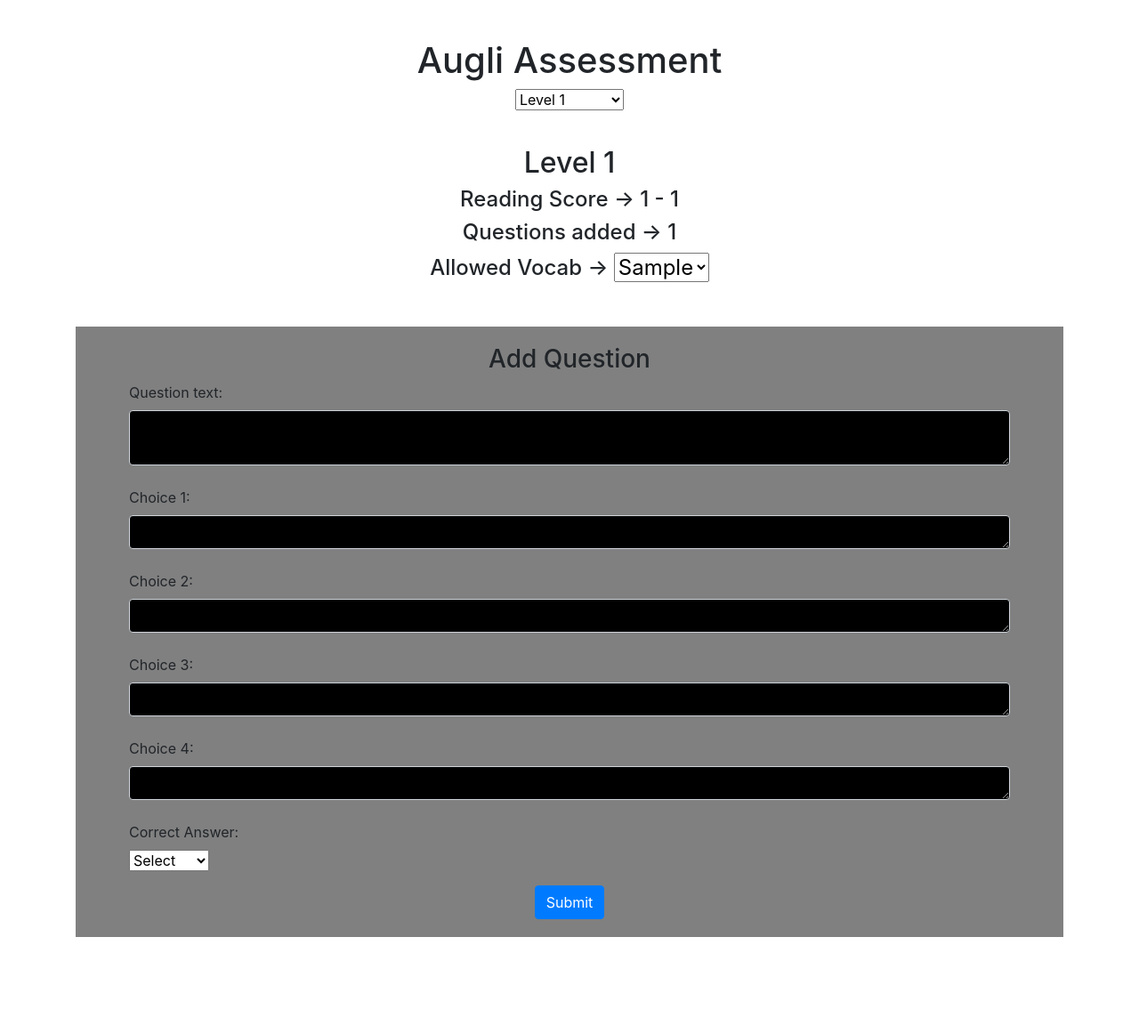
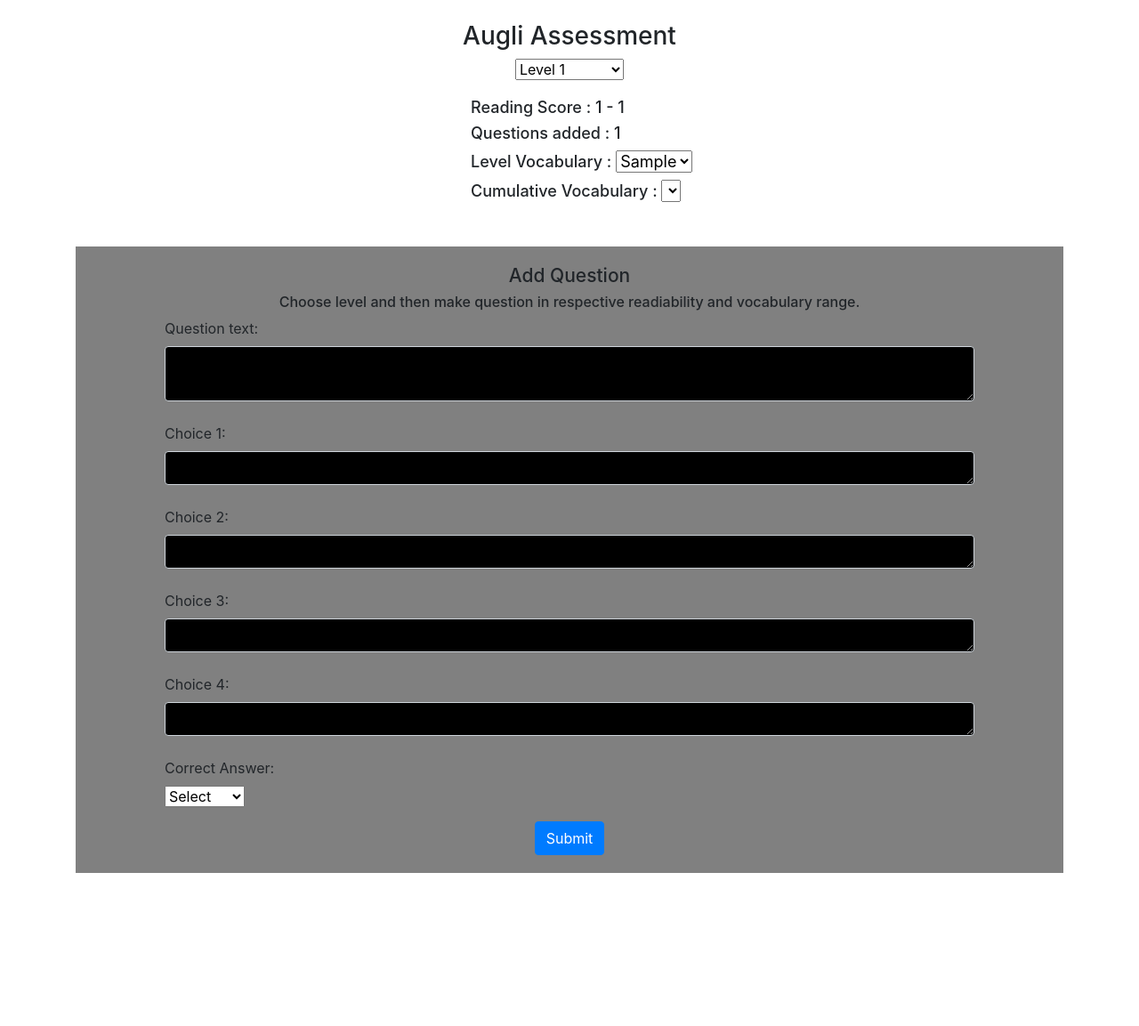
Before and after one commit to kamalkashyap13/authoring_tool, a Django app: page /questions/ in a window 1280 px wide. Shown: the part 56-1209 px from the top of the page at 89% size. After the commit the page ends 1037 px from the top, so only its background shows below. Run offline with Django 3.2, Linux system fonts and the light colour scheme; tables that the repository leaves empty hold one stand-in row (values such as "Sample post"); lists and menus that the app fills with data are empty; some libraries are stand-ins or nearby versions.

Commit message:
added nltk

```diff
--- a/questions/templates/questions/index.html
+++ b/questions/templates/questions/index.html
@@ -5,33 +5,41 @@
   <title>Augli -  Assessment</title>
   <meta charset="utf-8">
   <meta name="viewport" content="width=device-width, initial-scale=1">
+    <script src="https://code.jquery.com/jquery-3.2.1.min.js"></script>
   <link rel="stylesheet" href="https://maxcdn.bootstrapcdn.com/bootstrap/4.0.0/css/bootstrap.min.css" integrity="sha384-Gn5384xqQ1aoWXA+058RXPxPg6fy4IWvTNh0E263XmFcJlSAwiGgFAW/dAiS6JXm" crossorigin="anonymous">
   <script src="https://maxcdn.bootstrapcdn.com/bootstrap/4.0.0/js/bootstrap.min.js" integrity="sha384-JZR6Spejh4U02d8jOt6vLEHfe/JQGiRRSQQxSfFWpi1MquVdAyjUar5+76PVCmYl" crossorigin="anonymous"></script>
-  <script src="https://code.jquery.com/jquery-3.2.1.min.js"></script>
+
 
   <script src="https://cdnjs.cloudflare.com/ajax/libs/popper.js/1.12.9/umd/popper.min.js" integrity="sha384-ApNbgh9B+Y1QKtv3Rn7W3mgPxhU9K/ScQsAP7hUibX39j7fakFPskvXusvfa0b4Q" crossorigin="anonymous"></script>
 <style>
 .body-class{
-  margin-top: 100px;
+  margin-top: 80px;
   text-align: center;
 }
 .level_div{
-  margin-top: 40px;
+  margin-top: 20px;
 
 }
-#vocab-sele{
+.level_t_align{
+  margin-left: 40%;
+}
+.level_div_part{
+  text-align: justify;
+
+}
+/* #vocab-sele{
   font-size: 21px;
-}
+} */
 .ques-add{
   background-color: gray;
-  padding: 20px 60px;
+  padding: 20px 100px;
   margin-bottom: 100px;
   margin-top: 50px;
 
 }
 .label{
-  padding-top: 10px;
-  margin-top: 20px;
+
+  margin-top: 10px;
 }
 .form-control{
   background: black;
@@ -58,6 +66,20 @@
 .question-edit-text:hover {
   background-color: white;
   color: gray;
+}
+</style>
+<style>
+h1{
+  font-size: 28px;
+}
+h2{
+  font-size: 24px;
+}
+h3, p {
+  font-size: 21px;
+}
+h4  {
+  font-size: 18px;
 }
 </style>
 </head>
@@ -94,16 +116,17 @@
         <option value="option14">All Questions</option> -->
       </select>
       <div class="level_div">
-        <h2 id="level_t">Level 1 </h2>
-        <h4>Reading Score ->
+        <!-- <h2 id="level_t">Level 1 </h2> -->
+        <div class="level_t_align">
+        <h4 class="level_div_part">Reading Score :
             <span id="level_read_range"></span>
         </h4>
 
-        <h4>Questions added ->
+        <h4 class="level_div_part">Questions added :
             <span id="level_question_added">  </span>
         </h4>
 
-        <h4>Allowed Vocab ->
+        <h4 class="level_div_part">Level Vocabulary :
             <span>
                 <select id="allow-vocab">
                   <!-- <option value="option1">2018</option> -->
@@ -111,10 +134,20 @@
 
             </span>
         </h4>
+        <h4 class="level_div_part">Cumulative Vocabulary :
+            <span>
+                <select id="Cumulative-allow-vocab">
+                  <!-- <option value="option1">2018</option> -->
+                </select>
+
+            </span>
+        </h4>
+      </div>
 
       </div>
       <div class="ques-add">
           <h3> Add Question </h3>
+          <h6> Choose level and then make question in respective readiability and vocabulary range. </h6>
           <form class="form-align-left">
             <div class="form-group">
               <label for="question-text">Question text:</label>
@@ -273,6 +306,32 @@
 
       </div>
 
+
+      <!-- The Modal -->
+      <div class="modal fade" id="myModal">
+        <div class="modal-dialog modal-dialog-centered">
+          <div class="modal-content">
+
+            <!-- Modal Header -->
+            <div class="modal-header">
+              <h4 class="modal-title">Modal Heading</h4>
+              <button type="button" class="close" data-dismiss="modal">&times;</button>
+            </div>
+
+            <!-- Modal body -->
+            <div class="modal-body">
+              Modal body..
+            </div>
+
+            <!-- Modal footer -->
+            <div class="modal-footer">
+              <button type="button" class="btn btn-secondary" data-dismiss="modal">Close</button>
+            </div>
+
+          </div>
+        </div>
+      </div>
+
     </div>
 
     <script>
@@ -337,14 +396,16 @@
                 var option2 = $("#question-choice2").val()
                 var option3 =  $("#question-choice3").val()
                 var option4 = $("#question-choice4").val()
-                var option_choice = $("#option-sele").val()//
+                var option_choice = $("#option-sele").val().slice(6)
                 var question_level = $("#outer").val()
                 var level_no = selectedVal.slice(6)
 
-                clean = datacheck(question_txt, option1, option2, option3, option4, option_choice)
+                var clean = datacheck(question_txt, option1, option2, option3, option4, option_choice)
                 if (clean.length!=1){
-                  alert(clean)
-                  $("#question-text").css("background-color", "yellow");
+
+                  $("#"+clean[1]).css("background-color", "yellow");
+                  fill_modal_data("Add the mentioned data",clean[0])
+                  $("#myModal").modal()
                 }
                 else{
                     a = save_question(question_txt, option1, option2, option3, option4, option_choice, level_no);
@@ -378,7 +439,21 @@
                         option.text = option.value = vocav_this_level;
                         select.add(option, 0);
                     }
+                    //
+                    var inde = levels_keys.indexOf(selectedText)
+                     Cumulative_list = []
+                    for (var i=0; i < inde; ++i)  {
+                      Cumulative_list = Cumulative_list.concat(level_vocab_detail[levels_keys[i]])
 
+                    }
+                    var select = document.getElementById("Cumulative-allow-vocab");
+                    for(var i = 0; i < Cumulative_list.length; ++i) {
+                        var vocav_this_level = Cumulative_list[i]
+                        var option = document.createElement('option');
+                        option.text = option.value = vocav_this_level;
+                        select.add(option, 0);
+                    }
+                    //
                     var all_level_ques_no = level_ques_detail[selectedVal];
                     $("#level_question_added").text(all_level_ques_no);
                     //level_read_range
@@ -429,10 +504,15 @@
             contentType:false,
             processData: false,
     				success: function(response) {
-                score = response;
+
+                main = response.main;
+                body = response.body;
+                fill_modal_data(main,body)
+                $("#myModal").modal()
 
             },
     				error: function(xhr) {
+
             }
 
           });
@@ -453,27 +533,32 @@
              return "";
          }
 
+         function fill_modal_data(modaltitle,modalbody) {
+           $(".modal-title").text(modaltitle);
+           $(".modal-body").text(modalbody);
+
+         }
 
 
          function datacheck(question_txt, option1, option2, option3, option4, option_choice) {
            //question_txt = question_txt.trim()
            if (question_txt==""){
-             return "Add question"
+             return ["Add question","question-text"]
            }
            else if(option1=="") {
-               return " Add option 1"
+               return  ["Add option 1","question-choice1"]
            }
            else if(option2=="") {
-               return "Add option 2"
+               return ["Add option 2","question-choice2"]
            }
            else if(option3=="") {
-               return "Add option 3"
+               return ["Add option 3","question-choice3"]
            }
            else if(option4=="") {
-               return "Add option 4"
+               return ["Add option 4","question-choice4"]
            }
-           else if (option_choice ==="select") {
-               return "Provide Correct Answer"
+           else if (option_choice ==="") {
+               return ["Provide Correct Answer","option-sele"]
            }
 
              return "1"
--- a/questions/views.py
+++ b/questions/views.py
@@ -3,7 +3,7 @@ from django.template import loader
 from django.http import HttpResponse, JsonResponse
 from .models import Level, LevelWords, LevelQuestion
 from django.db.models import Q
-
+import nltk
 #import en_core_web_sm
 from textstat.textstat import textstat
 import datetime
@@ -36,7 +36,7 @@ def index(request):
         vocab_dict[level_name].append(word)
 
     for i in range(len(ques_detail)):
-        level_no = vocab_detail[i].level.levels
+        level_no = ques_detail[i].level.levels
         level_name = "Level " + str(level_no)
         ques_dict[level_name]+=1
 
@@ -59,13 +59,13 @@ def sample(request):
 def question_add(request):
     if request.method == 'POST':
         question_txt = request.POST.get('question_txt')
+        question_content = question_txt
         option1 = request.POST.get('option1')
         option2 = request.POST.get('option2')
         option3 = request.POST.get('option3')
         option4 = request.POST.get('option4')
         option_choice = int(request.POST.get('option_choice'))
         level_no = int(request.POST.get('level_no'))
-
         level_detail = Level.objects.filter(Q(levels=level_no))[0]
         vocab_detail = LevelWords.objects.filter(Q(level=level_detail))
         all_vocab =[]
@@ -73,11 +73,54 @@ def question_add(request):
         level_high = level_detail.reading_range_high
         for i in range(len(vocab_detail)):
             all_vocab.append(vocab_detail[i].word)
+        score = textstat.flesch_reading_ease(question_txt)
+        print(score)
+        text_with_pos_tag = nltk.word_tokenize(question_txt)
+        question_all_vocab = nltk.pos_tag(text_with_pos_tag)
+        question_vocab = []
+        for i in range(len(question_all_vocab)):
+            print (question_all_vocab)
+            word = question_all_vocab[i][0]
+            pos_tag = question_all_vocab[i][1]
+            if pos_tag in ["JJ","JJR","JJS","NN","NNS","RB","RBR","VB","VBD","VBG","VBZ"]:
+                question_vocab.append(word.lower())
+        for wor in question_vocab:
+            if wor not in all_vocab:
+                return JsonResponse({"main": "Question has not been added.", "body": "Please change this word " + wor}, safe=False)
+        if score<level_low:
+            return JsonResponse({"main": "Question has not been added.",
+                                 "body": "Readability score is less than permissible" },
+                                safe=False)
+        LevelQuestion.objects.create(level=level_detail,question_text=question_txt, choice1=option1,
+                                     choice2=option2, choice3=option3, choice4=option4,
+                                     correct=option_choice, feedback="",date=today
+                                     )
+        return JsonResponse({"main": "Question has been added.", "body": question_content}, safe=False)
 
-        score = textstat.flesch_reading_ease(question_txt)
+
+
+
+# verify, show error  - dependency - django 2.4, pip install textstat, spacy
+# pip install -U spacy, python -m spacy download en
+
+
+#move to spacy, move to new ec2 instance, 16.04
+#requirements.txt
+#add webserver - nginx, ?, mysql
+#move to react
+
+
+#immediate
+#readiability score - low, and above
+# cumulative error
+# show question for edit
+
+# add data
+
+
         #nlp = en_core_web_sm.load()
         #doc = nlp(question_txt)
-        question_vocab = question_txt.lower().strip().split()
+        # question_vocab = question_txt.lower().strip().split()
         # for token in doc:
         #     if token.pos_ in ["VERB","NOUN","ADJ","ADV"]:
         #         lem = token.lemma_.lower()
@@ -85,31 +128,3 @@ def question_add(request):
         #             good=1
         #         else:
         #             return JsonResponse({"score": 1,"word":lem}, safe=False)
-        for wor in question_vocab:
-            if wor not in all_vocab:
-                return JsonResponse({"score": 0, "word": wor}, safe=False)
-
-        LevelQuestion.objects.create(level=level_detail,question_text=question_txt, choice1=option1,
-                                     choice2=option2, choice3=option3, choice4=option4,
-                                     correct=option_choice, feedback="",date=today
-                                     )
-        return JsonResponse({"score": 1}, safe=False)
-
-
-
-
-# verify, show error  - dependency - django 2.4, pip install textstat, spacy
-# pip install -U spacy, python -m spacy download en
-
-#immediate
-# show question for edit
-# add data
-
-
-#cumulative vocab
-
-
-#move to spacy, move to new ec2 instance, 16.04
-#requirements.txt
-#add webserver - nginx, ?, mysql
-#move to react
```
Also changed, not shown: questions/models.py (+5 -5 lines).
